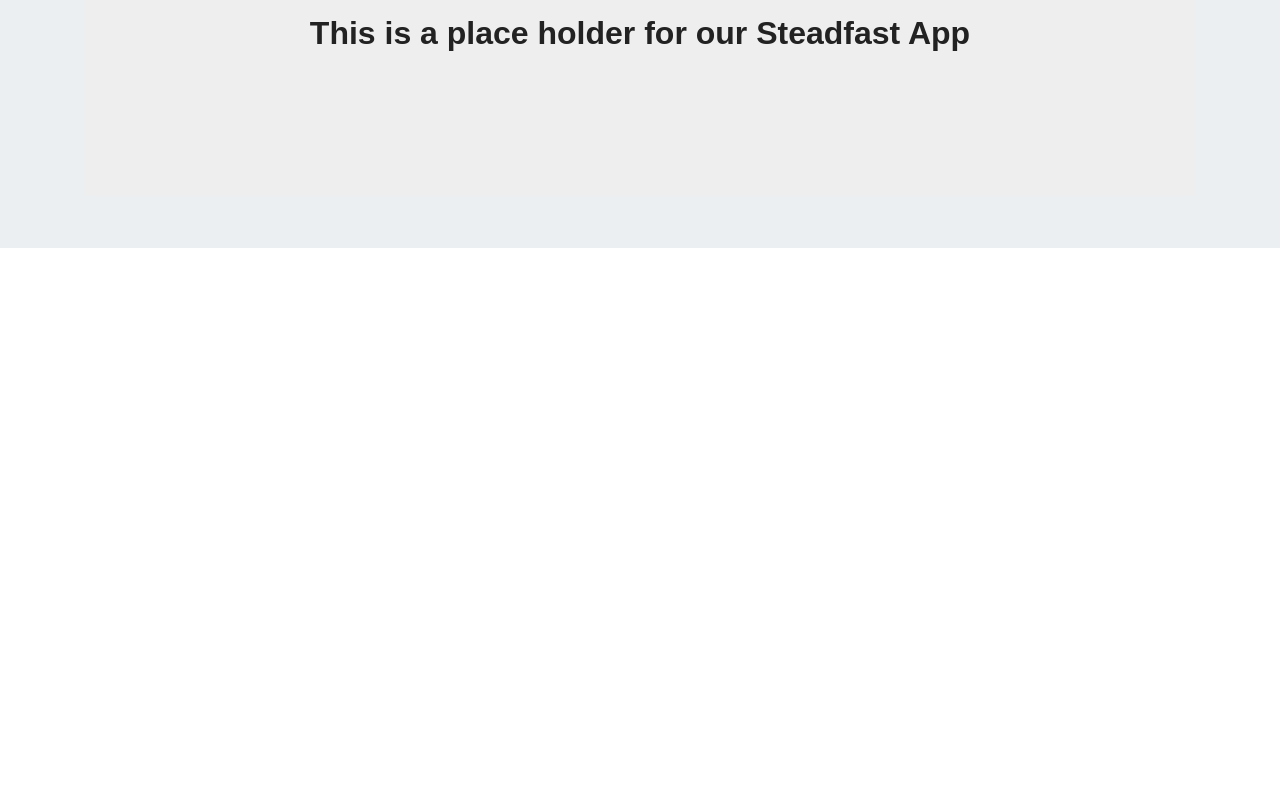
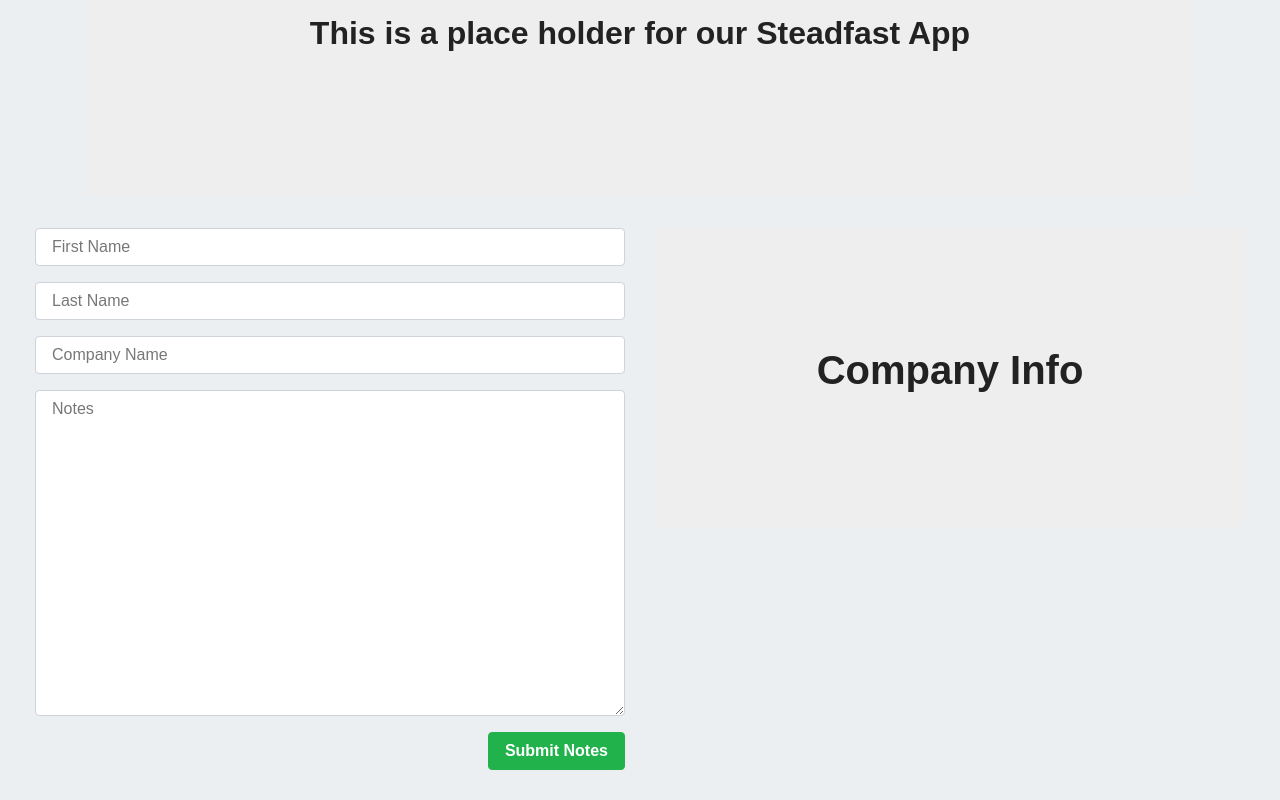
Before and after one commit to dangulo4/steadfast, a React (Create React App) app in the folder client/: page / in a window 1280 px wide. Shown: the part 328-1128 px from the top of the page. Before the commit the page ends 800 px from the top, so only its background shows below. Built offline with nearby package versions, Linux system fonts and the light colour scheme; a web font is replaced by a local one.

Commit message:
added form

```diff
--- a/client/src/App.js
+++ b/client/src/App.js
@@ -1,4 +1,3 @@
-import React from 'react';
 import { BrowserRouter as Router, Route, Switch } from 'react-router-dom';
 import About from './pages/About';
 import Clients from './pages/Clients';
@@ -9,9 +8,32 @@
 import Jumbotron from './components/Jumbotron';
 import Col from './components/Col';
 import './App.css';
+import { Input, TextArea, FormBtn } from "./components/Form";
+import { Row, Container } from "./components/Grid";
+import React, { useState, } from "react";
+
+
+function handleInputChange(event) {
+
+};
+
+// When the form is submitted, use the API.saveBook method to save the book data
+// Then reload books from the database
+function handleFormSubmit(event) {
+  event.preventDefault();
+};
+
+
+
+// Loads all books and sets them to books
+
+
 
 class App extends React.Component {
   state = { users: [], search: '' };
+
+
+
 
   render() {
     return (
@@ -47,6 +69,44 @@
             </Col>
           </Jumbotron>
         </div>
+        <Container fluid>
+        <Row>
+          <Col size="md-6">
+            <form>
+              <Input
+                onChange={handleInputChange}
+                name="fname"
+                placeholder="First Name"
+              />
+              <Input
+                onChange={handleInputChange}
+                name="lname"
+                placeholder="Last Name"
+              />
+               <Input
+                onChange={handleInputChange}
+                name="company"
+                placeholder="Company Name"
+              />
+              <TextArea
+                onChange={handleInputChange}
+                name="Notes"
+                placeholder="Notes"
+              />
+              <FormBtn
+                onClick={handleFormSubmit}
+              >
+                Submit Notes
+              </FormBtn>
+            </form>
+          </Col>
+          <Col size="md-6 sm-12">
+            <Jumbotron>
+              <h1>Company Info</h1>
+            </Jumbotron>
+          </Col>
+          </Row>
+      </Container>
       </Wrapper>
     );
   }
--- /dev/null
+++ b/client/src/components/Form/index.js
@@ -0,0 +1,27 @@
+import React from "react";
+
+// This file exports the Input, TextArea, and FormBtn components
+
+export function Input(props) {
+  return (
+    <div className="form-group">
+      <input className="form-control" {...props} />
+    </div>
+  );
+}
+
+export function TextArea(props) {
+  return (
+    <div className="form-group">
+      <textarea className="form-control" rows="13" {...props} />
+    </div>
+  );
+}
+
+export function FormBtn(props) {
+  return (
+    <button {...props} style={{ float: "right", marginBottom: 10 }} className="btn btn-success">
+      {props.children}
+    </button>
+  );
+}
--- /dev/null
+++ b/client/src/components/Grid/index.js
@@ -0,0 +1,28 @@
+import React from "react";
+
+// Exporting the Container, Row, and Col components from this file
+
+// This Container component allows us to use a bootstrap container without worrying about class names
+export function Container({ fluid, children }) {
+  return <div className={`container${fluid ? "-fluid" : ""}`}>{children}</div>;
+}
+
+// This Row component lets us use a bootstrap row without having to think about class names
+export function Row({ fluid, children }) {
+  return <div className={`row${fluid ? "-fluid" : ""}`}>{children}</div>;
+}
+
+// This Col component lets us size bootstrap columns with less syntax
+// e.g. <Col size="md-12"> instead of <div className="col-md-12">
+export function Col({ size, children }) {
+  return (
+    <div
+      className={size
+        .split(" ")
+        .map(size => "col-" + size)
+        .join(" ")}
+    >
+      {children}
+    </div>
+  );
+}
```
Also changed, not shown: client/src/components/Form/index.css (added), 10 other files (tests, documents, lock files or other folders).
